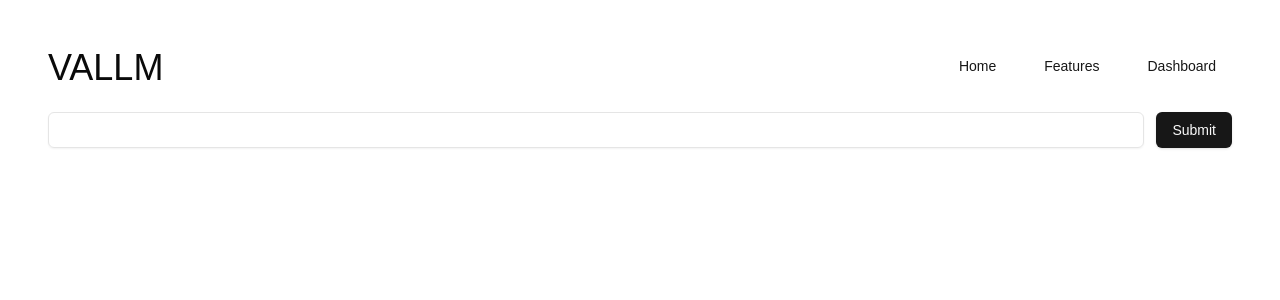
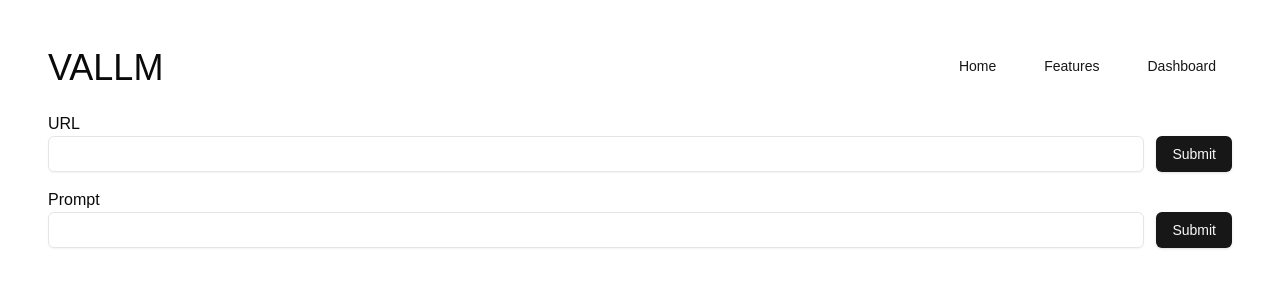
Before and after one commit to jballo/VALLM, a Next.js app: page / in a window 1280 px wide. Shown: the top 300 px of the page. Built offline with nearby package versions, Linux system fonts and the light colour scheme.

Commit message:
Feat: Added actions for webscraping which will be a part to create embedding.

```diff
--- /dev/null
+++ b/src/app/actions/createEmbedding.ts
@@ -0,0 +1,33 @@
+"use server";
+
+
+export async function createEmbedding(url: string) {
+    console.log("Url in actions: ", url);
+
+    try {
+        const url_endpoint = 'http://localhost:3000';
+        const response = await fetch(`${url_endpoint}/api/create-embedding/`, {
+            method: "POST",
+            headers: {
+                "Content-Type": "application/json",
+                "X-API-SECRET": process.env.API_SECRET || "",
+            },
+            body: JSON.stringify({ url })
+        });
+
+        if(!response.ok) {
+            throw new Error(`HTTPS error! status: ${response.status}`);
+        }
+
+        const result = response.json();
+
+        return result;
+    } catch (error) {
+        console.error("Error: ", error);
+        return {
+            success: false,
+            error:
+                error instanceof Error ? error.message : "Failed to create embedding",
+        }
+    }
+}
--- /dev/null
+++ b/src/app/api/create-embedding/route.ts
@@ -0,0 +1,52 @@
+"use server";
+
+import { NextResponse } from "next/server";
+
+export async function POST(request: Request){
+    const body = await request.json();
+    const { url } = body;
+    console.log("Url in API route: ", url);
+
+    const apiSecret = request.headers.get("X-API-SECRET");
+
+    if (apiSecret !== process.env.API_SECRET) {
+        return NextResponse.json({ error: "Unauthorized" }, { status: 401});
+    }
+
+    try {
+        const url_endpoint = new URL(process.env.GENERATE_EMBEDDING_ENDPOINT || "http://127.0.0.1:5000/scrape");
+        url_endpoint.searchParams.set("url", url);
+        const scrape_response = await fetch(url_endpoint.toString(), {
+            method: "POST",
+            headers: {
+                "X-API-Key": process.env.API_KEY || "",
+            }
+        });
+
+        if (!scrape_response.ok) {
+            const errorText = await scrape_response.text();
+            console.error("API Response: ", errorText);
+            throw new Error(
+                `HTTP error! status: ${scrape_response.status}, message: ${errorText}`
+            );
+        }
+
+        const result = await scrape_response.json();
+
+        console.log("Result: ", result);
+
+        return NextResponse.json({
+            success: true,
+            response: "Embedding was created."
+        });
+
+    } catch (error) {
+        console.error("Error processing request: ", error);
+        return NextResponse.json(
+            { success: false, error: "Failed to generate embedding."},
+            { status: 500 }
+        );
+    }
+
+
+}
--- a/src/app/page.tsx
+++ b/src/app/page.tsx
@@ -2,10 +2,11 @@
 
 import Dashboard from "@/components/custom/dashboard";
 import { createResponse } from "./actions/createResponse";
+import { createEmbedding } from "./actions/createEmbedding";
 
 
 export default async function Home() {
   return (
-    <Dashboard createResponse={createResponse}/>
+    <Dashboard createResponse={createResponse} createEmbedding={createEmbedding}/>
   );
 }
--- a/src/components/custom/dashboard.tsx
+++ b/src/components/custom/dashboard.tsx
@@ -16,20 +16,27 @@ interface CreateResponseProps {
     ) => Promise<{ success: boolean; responses?: LLMResponses[]; error?: string;}>
 }
 
+interface CreateEmbeddingProp {
+    createEmbedding: (
+        url: string
+    ) => Promise<{ success: boolean; response?: string; error?: string }>
+}
+
 interface DashboardProps {
   createResponse: CreateResponseProps["createResponse"];
+  createEmbedding: CreateEmbeddingProp["createEmbedding"];
 }
 
 
 
-export default function Dashboard({createResponse}: DashboardProps) {
+export default function Dashboard({createResponse, createEmbedding}: DashboardProps) {
     const [responses, setResponses] = useState<LLMResponses[]>([]);
 
 
     return (
         <div className="w-full min-h-screen p-12 flex flex-col gap-6">
               <Header />
-              <PromptForm createResponse={createResponse} setResponses={setResponses}/>
+              <PromptForm createResponse={createResponse} setResponses={setResponses} createEmbedding={createEmbedding}/>
               <TextComparison responses={responses} />
         </div>
     );
--- a/src/components/custom/promptform.tsx
+++ b/src/components/custom/promptform.tsx
@@ -20,15 +20,23 @@ interface SetResponesProp {
     setResponses: (responses: LLMResponses[]) => void;
 }
 
+interface CreateEmbeddingProp {
+    createEmbedding: (
+        url: string
+    ) => Promise<{ success: boolean; response?: string; error?: string }>
+}
+
 interface PromptFormProps {
   createResponse: CreateResponseProps["createResponse"];
   setResponses: SetResponesProp["setResponses"];
+  createEmbedding: CreateEmbeddingProp["createEmbedding"];
 }
 
-export default function PromptForm( {createResponse, setResponses}: PromptFormProps) {
+export default function PromptForm( {createResponse, setResponses, createEmbedding }: PromptFormProps) {
     const [prompt, setPrompt] = useState<string>("");
+    const [url, setUrl] = useState<string>("");
 
-    const handleSubmit = async (e: React.FormEvent) => {
+    const submitPrompt = async (e: React.FormEvent) => {
         e.preventDefault();
 
         try {
@@ -54,7 +62,41 @@ export default function PromptForm( {createResponse, setResponses}: PromptFormPr
             console.error(error);
         }
     }
+
+    const submitUrl = async (e: React.FormEvent) => {
+        e.preventDefault();
+
+        try {
+            const response = await createEmbedding(url);
+
+            if (!response.success) {
+                throw new Error(response.error || "Failed to create embedding of url");
+            }
+            console.log("Response: ", response.response);
+
+        } catch (error) {
+            console.error(error);
+        }
+    }
     return (
+        <div className="flex flex-col gap-4 w-full">
+            <div className="w-full">
+                <p>URL</p>
+                <div className="flex flex-row gap-3">
+                    <Input
+                        type="text"
+                        value={url}
+                        onChange={e => setUrl(e.target.value)}
+                    />
+                    <Button
+                        onClick={submitUrl}
+                    >
+                        Submit
+                    </Button>
+                </div>
+            </div>
+            <div className="w-full">
+                <p>Prompt</p>
                 <div className="flex flex-row gap-3">
                     <Input
                         type="text"
@@ -62,10 +104,12 @@ export default function PromptForm( {createResponse, setResponses}: PromptFormPr
                         onChange={e => setPrompt(e.target.value)}
                     />
                     <Button
-                onClick={handleSubmit}
+                        onClick={submitPrompt}
                     >
                         Submit
                     </Button>
                 </div>
+            </div>
+        </div>
     )
 }
```
Also changed, not shown: 1 other file (tests, documents, lock files or other folders). Lines whose indentation alone changed are shown as unchanged.
